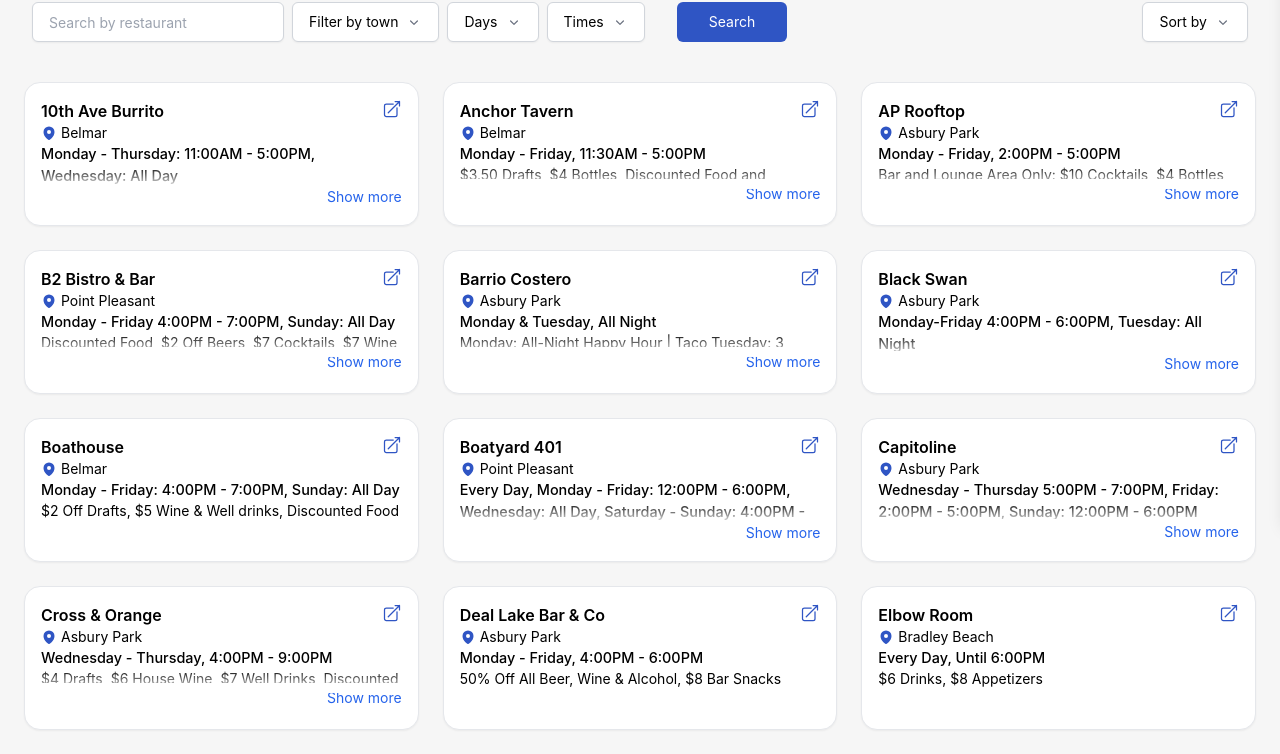
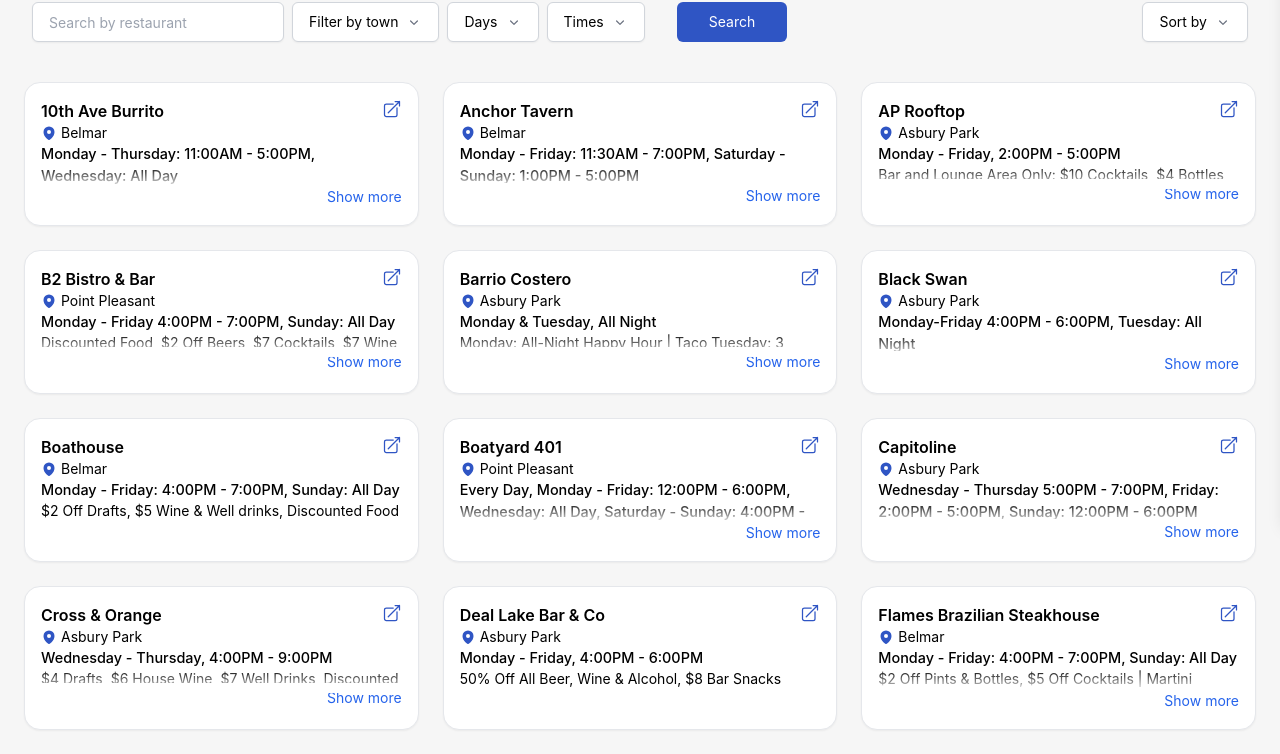
Before and after one commit to marytomkins/jersey-shore-happy-hours, a React (Create React App) app: page / in a window 1280 px wide. Shown: the part 278-1032 px from the top of the page. Built offline with nearby package versions, Linux system fonts and the light colour scheme.

Commit message:
updates 8/19

```diff
--- a/src/data/happyHours.js
+++ b/src/data/happyHours.js
@@ -112,7 +112,8 @@ const data = [
       "9:00PM",
       "10:00PM",
     ],
-  },  {
+  },
+  {
     name: "The Promenade",
     town: "Avon-by-the-sea",
     link: "https://www.instagram.com/p/DM_tMkKtLRi/",
@@ -152,7 +153,7 @@ const data = [
       "Bar and Lounge Area Only: $10 Cocktails, $4 Bottles, $5 Drafts, $9 Wine, Food Specials",
     link: "https://cdn.mcloones.com/pdf/ap-rooftop/menus/2025/Happy-Hour-at-AP-Rooftop.pdf?v=1",
   },
-    {
+  {
     name: "Salvation @ the Asbury Hotel",
     town: "Asbury Park",
     dayText: "Sunday - Thursday",
@@ -367,8 +368,8 @@ const data = [
     },
     timeFilter: ["3:00PM", "4:00PM", "5:00PM", "6:00PM"],
     description:
-      "Cocktail Lounge: $4 Domestic Beers, $5 Craft Beers, $6 Well Drinks, $8 House Martinis, Discounted Food",
-    link: "https://moonstrucknj.com/",
+      "Cocktail Lounge: $4 Domestic Beers, $5 Craft Beers, $6 Well Drinks, $8 House Martinis, 1/2 Off Wine, Discounted Food",
+    link: "https://moonstrucknj.com/?page_id=1701",
   },
   {
     name: "Lovesick",
@@ -521,7 +522,8 @@ const data = [
     },
     timeText: "4:00 PM - 6:00PM",
     timeFilter: ["4:00PM", "5:00PM", "6:00PM"],
-    description: "$3 Narragansett; $5 Guinness, SKYY Cocktails, Espolon Cocktails & House Wine",
+    description:
+      "$3 Narragansett; $5 Guinness, SKYY Cocktails, Espolon Cocktails & House Wine",
     link: "https://www.instagram.com/p/DE5KI-RAKlN/",
   },
   {
@@ -582,30 +584,30 @@ const data = [
       "7:00PM",
     ],
   },
-  {
-    name: "Elbow Room",
-    town: "Bradley Beach",
-    link: "https://elbowroomnj.com/menu/",
-    dayText: "Every Day",
-    timeText: "Until 6:00PM",
-    description: "$6 Drinks, $8 Appetizers",
-    dayFilter: {
-      Monday: ["4:00PM", "6:00PM"],
-      Tuesday: ["4:00PM", "6:00PM"],
-      Wednesday: ["4:00PM", "6:00PM"],
-      Thursday: ["4:00PM", "6:00PM"],
-      Friday: ["4:00PM", "6:00PM"],
-    },
-    timeFilter: [
-      "12:00PM",
-      "1:00PM",
-      "2:00PM",
-      "3:00PM",
-      "4:00PM",
-      "5:00PM",
-      "6:00PM",
-    ],
-  },
+  // {
+  //   name: "Elbow Room",
+  //   town: "Bradley Beach",
+  //   link: "https://elbowroomnj.com/menu/",
+  //   dayText: "Every Day",
+  //   timeText: "Until 6:00PM",
+  //   description: "$6 Drinks, $8 Appetizers",
+  //   dayFilter: {
+  //     Monday: ["4:00PM", "6:00PM"],
+  //     Tuesday: ["4:00PM", "6:00PM"],
+  //     Wednesday: ["4:00PM", "6:00PM"],
+  //     Thursday: ["4:00PM", "6:00PM"],
+  //     Friday: ["4:00PM", "6:00PM"],
+  //   },
+  //   timeFilter: [
+  //     "12:00PM",
+  //     "1:00PM",
+  //     "2:00PM",
+  //     "3:00PM",
+  //     "4:00PM",
+  //     "5:00PM",
+  //     "6:00PM",
+  //   ],
+  // },
   // {
   //   name: "Parker House",
   //   town: "Sea Girt",
@@ -879,17 +881,28 @@ const data = [
     name: "Anchor Tavern",
     town: "Belmar",
     link: "https://www.anchortavernnj.com/happy-hour",
-    dayText: "Monday - Friday",
-    timeText: "11:30AM - 5:00PM",
+    dayText: "Monday - Friday: 11:30AM - 7:00PM",
+    timeText: "Saturday - Sunday: 1:00PM - 5:00PM",
     description: "$3.50 Drafts, $4 Bottles, Discounted Food and Cocktails",
     dayFilter: {
-      Monday: ["11:30PM", "5:00PM"],
-      Tuesday: ["11:30PM", "5:00PM"],
-      Wednesday: ["11:30PM", "5:00PM"],
-      Thursday: ["11:30PM", "5:00PM"],
-      Friday: ["11:30PM", "5:00PM"],
+      Monday: ["11:30PM", "7:00PM"],
+      Tuesday: ["11:30PM", "7:00PM"],
+      Wednesday: ["11:30PM", "7:00PM"],
+      Thursday: ["11:30PM", "7:00PM"],
+      Friday: ["11:30PM", "7:00PM"],
+      Saturday: ["1:00PM", "5:00PM"],
+      Sunday: ["1:00PM", "5:00PM"],
     },
-    timeFilter: ["12:00PM", "1:00PM", "2:00PM", "3:00PM", "4:00PM", "5:00PM"],
+    timeFilter: [
+      "12:00PM",
+      "1:00PM",
+      "2:00PM",
+      "3:00PM",
+      "4:00PM",
+      "5:00PM",
+      "6:00PM",
+      "7:00PM",
+    ],
   },
   {
     name: "10th Ave Burrito",
@@ -1139,27 +1152,27 @@ const data = [
     },
     timeFilter: ["All Day"],
   },
-  {
-    name: "The Salty Whale",
-    town: "Manasquan",
-    link: "https://www.instagram.com/p/DLDSxFdAskd/?hl=en",
-    dayText: "Wednesday",
-    timeText: "4:00PM - Close",
-    description:
-      "$8 Sangria, $8 Spicy Margaritas, $10 Beer Pitchers, $10 Large Pizza",
-    dayFilter: {
-      Wednesday: ["4:00PM", "10:00PM"],
-    },
-    timeFilter: [
-      "7:00PM",
-      "8:00PM",
-      "9:00PM",
-      "10:00PM",
-      "4:00PM",
-      "5:00PM",
-      "6:00PM",
-    ],
-  },
+  // {
+  //   name: "The Salty Whale",
+  //   town: "Manasquan",
+  //   link: "https://www.instagram.com/p/DLDSxFdAskd/?hl=en",
+  //   dayText: "Wednesday",
+  //   timeText: "4:00PM - Close",
+  //   description:
+  //     "$8 Sangria, $8 Spicy Margaritas, $10 Beer Pitchers, $10 Large Pizza",
+  //   dayFilter: {
+  //     Wednesday: ["4:00PM", "10:00PM"],
+  //   },
+  //   timeFilter: [
+  //     "7:00PM",
+  //     "8:00PM",
+  //     "9:00PM",
+  //     "10:00PM",
+  //     "4:00PM",
+  //     "5:00PM",
+  //     "6:00PM",
+  //   ],
+  // },
   {
     name: "Scarborough Fair",
     town: "Sea Girt",
```
